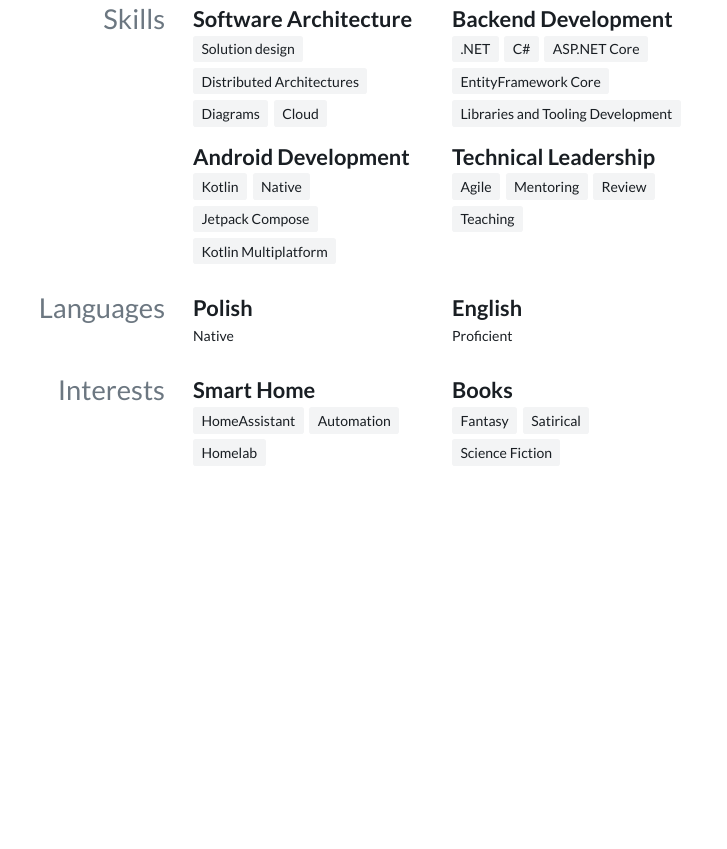
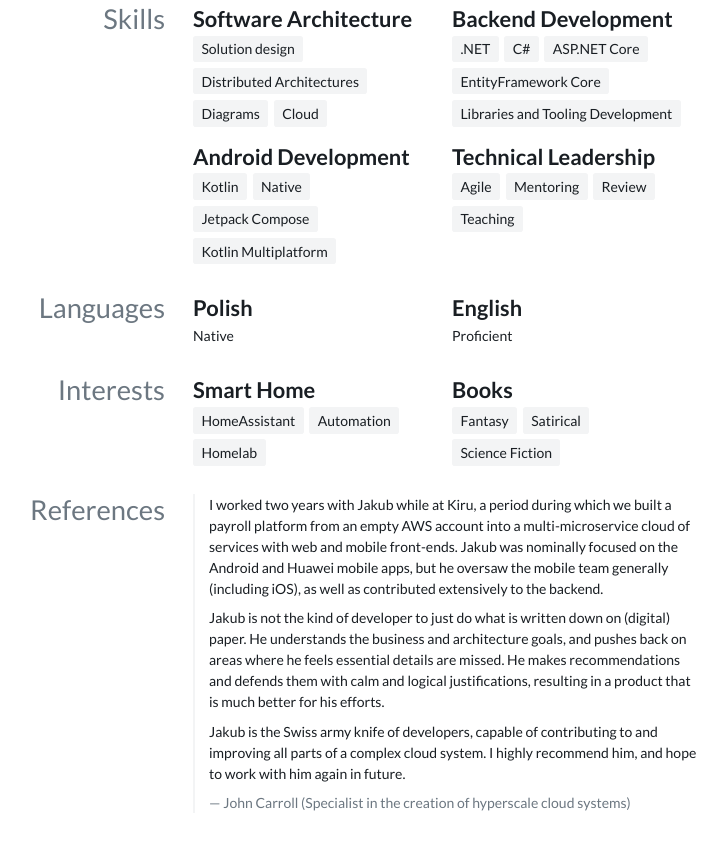
Before and after one commit to jakoss/resume, a plain HTML site: page index.html in a window 1280 px wide. Shown: the part 3626-4475 px from the top of the page, without its empty margins (293-1020 px from the left). Before the commit the page ends 4148 px from the top, so only its background shows below. Drawn offline with Linux system fonts and the light colour scheme.

Commit message:
deploy: 443aa83845ad6d55f9224bc737590e7bd07ebf66

```diff
--- a/index.html
+++ b/index.html
@@ -438,5 +438,23 @@ customElements.define('time-duration', TimeDuration)
         </div>
       </section>
 
+      <section id="references">
+        <h3>References</h3>
+        <div class="stack">
+
+              <blockquote>
+                <p>I worked two years with Jakub while at Kiru, a period during which we built a payroll platform from an empty AWS account into a multi-microservice cloud of services with web and mobile front-ends. Jakub was nominally focused on the Android and Huawei mobile apps, but he oversaw the mobile team generally (including iOS), as well as contributed extensively to the backend.</p>
+<p>Jakub is not the kind of developer to just do what is written down on (digital) paper. He understands the business and architecture goals, and pushes back on areas where he feels essential details are missed. He makes recommendations and defends them with calm and logical justifications, resulting in a product that is much better for his efforts.</p>
+<p>Jakub is the Swiss army knife of developers, capable of contributing to and improving all parts of a complex cloud system. I highly recommend him, and hope to work with him again in future.</p>
+
+                  <p>
+                    <cite>John Carroll (Specialist in the creation of hyperscale cloud systems)</cite>
+                  </p>
+
+              </blockquote>
+
+        </div>
+      </section>
+
       </body>
     </html>
```
